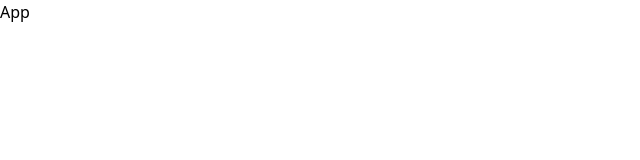
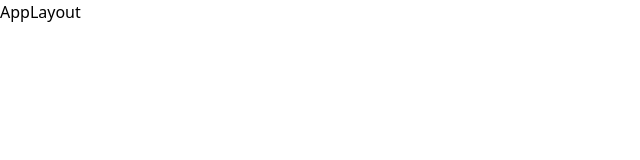
Before and after one commit to BigDahn/Entertainment-web-app, a React (Vite) app: page / in a window 1280 px wide. Shown: the top 160 px of the page, without its empty margins (0-640 px from the left). Built offline with nearby package versions, Linux system fonts and the light colour scheme.

Commit message:
first commit

```diff
--- a/src/App.jsx
+++ b/src/App.jsx
@@ -1,7 +1,27 @@
 import React from "react";
+import { BrowserRouter, Navigate, Route, Routes } from "react-router-dom";
+import AppLayout from "./ui/AppLayout";
+import Home from "./Pages/Home/Home";
+import BookMarked from "./Pages/BookMarked/BookMarked";
+import Series from "./Pages/TvSeriesPage/Series";
+import Movies from "./Pages/Movies/Movies";
 
 function App() {
-  return <div>App</div>;
+  return (
+    <div>
+      <BrowserRouter>
+        <Routes>
+          <Route element={<AppLayout />}>
+            <Route index element={<Navigate replace to="home" />} />
+            <Route path="home" element={<Home />} />
+            <Route path="movie" element={<Movies />} />
+            <Route path="series" element={<Series />} />
+            <Route path="bookmarked" element={<BookMarked />} />
+          </Route>
+        </Routes>
+      </BrowserRouter>
+    </div>
+  );
 }
 
 export default App;
--- /dev/null
+++ b/src/Pages/Auth/Login.jsx
@@ -0,0 +1,7 @@
+import React from "react";
+
+function Login() {
+  return <div>Login</div>;
+}
+
+export default Login;
--- /dev/null
+++ b/src/Pages/BookMarked/BookMarked.jsx
@@ -0,0 +1,7 @@
+import React from "react";
+
+function BookMarked() {
+  return <div>BookMarked</div>;
+}
+
+export default BookMarked;
--- /dev/null
+++ b/src/Pages/Home/Home.jsx
@@ -0,0 +1,7 @@
+import React from "react";
+
+function Home() {
+  return <div>Home</div>;
+}
+
+export default Home;
--- /dev/null
+++ b/src/Pages/Movies/Movies.jsx
@@ -0,0 +1,7 @@
+import React from "react";
+
+function Movies() {
+  return <div>Movies</div>;
+}
+
+export default Movies;
--- /dev/null
+++ b/src/Pages/TvSeriesPage/Series.jsx
@@ -0,0 +1,7 @@
+import React from "react";
+
+function Series() {
+  return <div>Series</div>;
+}
+
+export default Series;
--- /dev/null
+++ b/src/ui/AppLayout.jsx
@@ -0,0 +1,7 @@
+import React from "react";
+
+function AppLayout() {
+  return <div>AppLayout</div>;
+}
+
+export default AppLayout;
```
Also changed, not shown: src/Pages/Auth/Signup.jsx (added).
